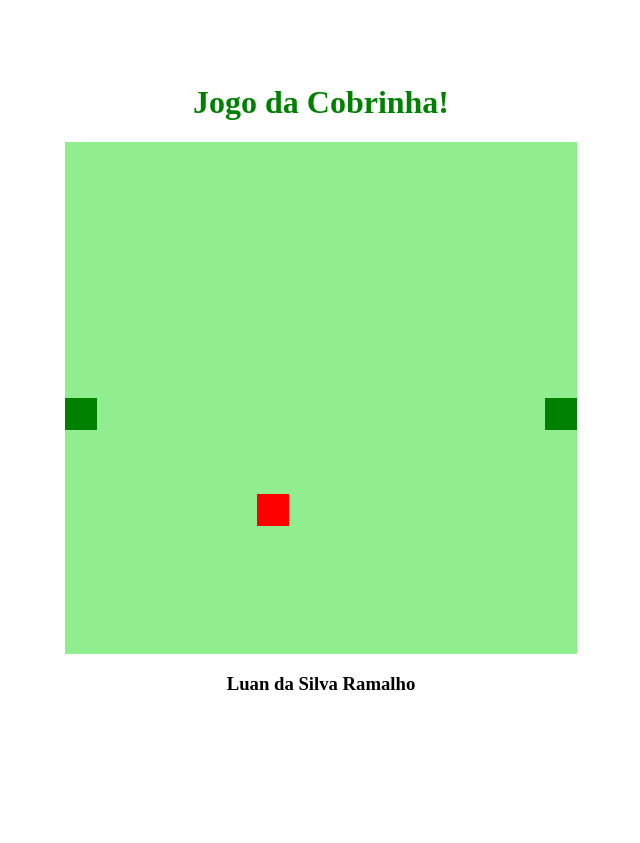
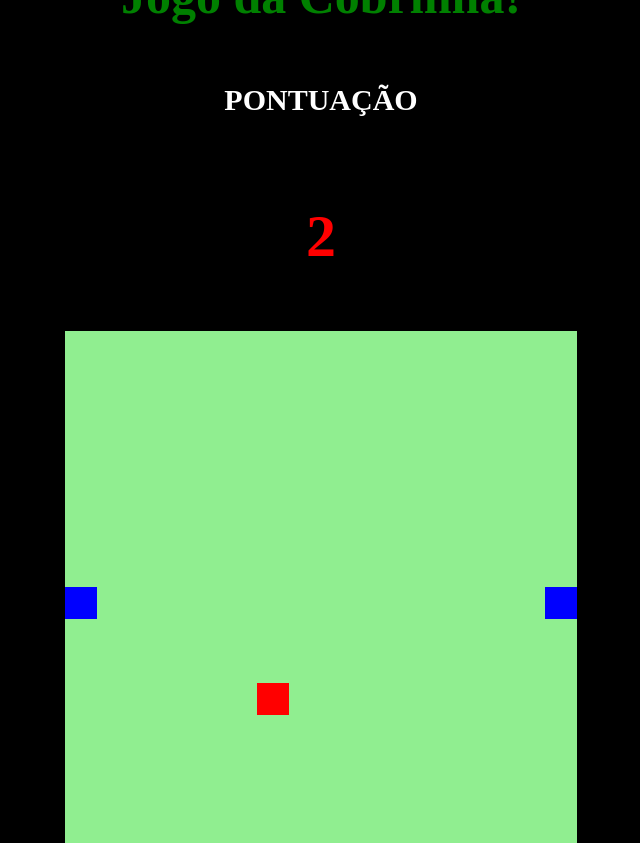
Before and after one commit to luanlsr/Jogo-da-Cobrinha, a plain HTML site: page views/index.html in a window 1280 px wide. Shown: the whole page, without its empty margins (295-935 px from the left). Before the commit the page ends 800 px from the top, so only its background shows below. Drawn offline with Linux system fonts and the light colour scheme.

Commit message:
Alterações pessoais
Alterações:
1- Cores;
2-Velocidade da cobinha;
3-Criado uma fuinção de pontuação utilizando o snake.length e atribuindo o valor ao h3 que contém o id "pontuacao" através da chamada document.get.ElementById("´pontuação).innerHTML = snake.length

```diff
--- a/css/style.css
+++ b/css/style.css
@@ -5,7 +5,17 @@ body{
     justify-content: center;
     align-items: center;
     flex-direction: column;
+    background-color: black;
 }
 h1{
     color: green;
+    font-size: 50px;
 }
+h2{
+    font-size: 30px;
+    color: white;
+}
+h3{
+    font-size: 60px;
+    color: red;
+}
--- a/js/script.js
+++ b/js/script.js
@@ -19,7 +19,7 @@ function criarBG(){
 
 function criarCobrinha(){
     for(i = 0; i < snake.length; i++){
-        context.fillStyle = "green";
+        context.fillStyle = "blue";
         context.fillRect(snake[i].x, snake[i].y, box, box);
     }
 }
@@ -43,20 +43,24 @@ function update (event){
 function iniciarJogo(){
 
     if(snake[0].x > 15 * box && direction == "right") snake[0].x = 0;
-    if(snake[0].x < 0 && direction == "left") snake[0].x = 16 * box;
+    if(snake[0].x < 0 && direction == "left") snake[0].x = 15 * box;
     if(snake[0].y > 15 * box && direction == "down") snake[0].y = 0;
-    if(snake[0].y < 0 && direction == "up") snake[0].y = 16 * box;
+    if(snake[0].y < 0 && direction == "up") snake[0].y = 15 * box;
 
     for(i = 1; i < snake.length; i++){
         if(snake[0].x == snake[i].x && snake[0].y == snake[i].y){
         clearInterval(jogo);
-        alert('Game Over :( - Aperte F5 para começar denovo... ');
+        alert('Game Over :( - Aperte F5 e jogue denovo... ');
         }
+    }
+    function pontos (){
+        document.getElementById("pontuacao").innerHTML = snake.length
     }
 
     criarBG();
     criarCobrinha();
     drawFood();
+    pontos();
 
     let snakeX = snake[0].x;
     let snakeY = snake[0].y;
--- a/views/index.html
+++ b/views/index.html
@@ -10,9 +10,10 @@
     <title>Jogo da Cobrinha</title>
 </head>
 <body>
+
     <h1>Jogo da Cobrinha!</h1>
+    <h2>PONTUAÇÃO</h2>
+    <h3 id="pontuacao">0</h3>
     <canvas id="snake" width="512" height="512"></canvas>
-
-    <h3>Luan da Silva Ramalho</h3>
 </body>
 </html>
```
